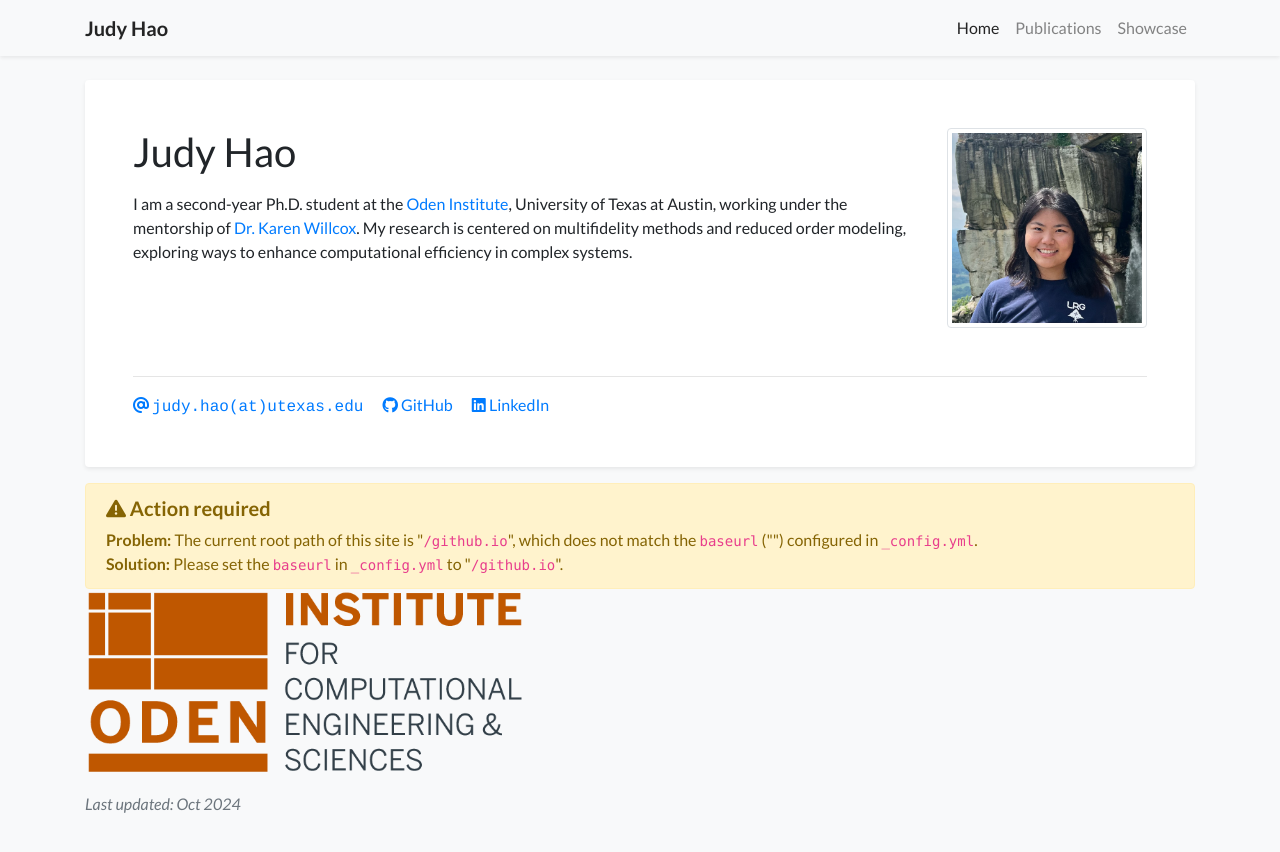
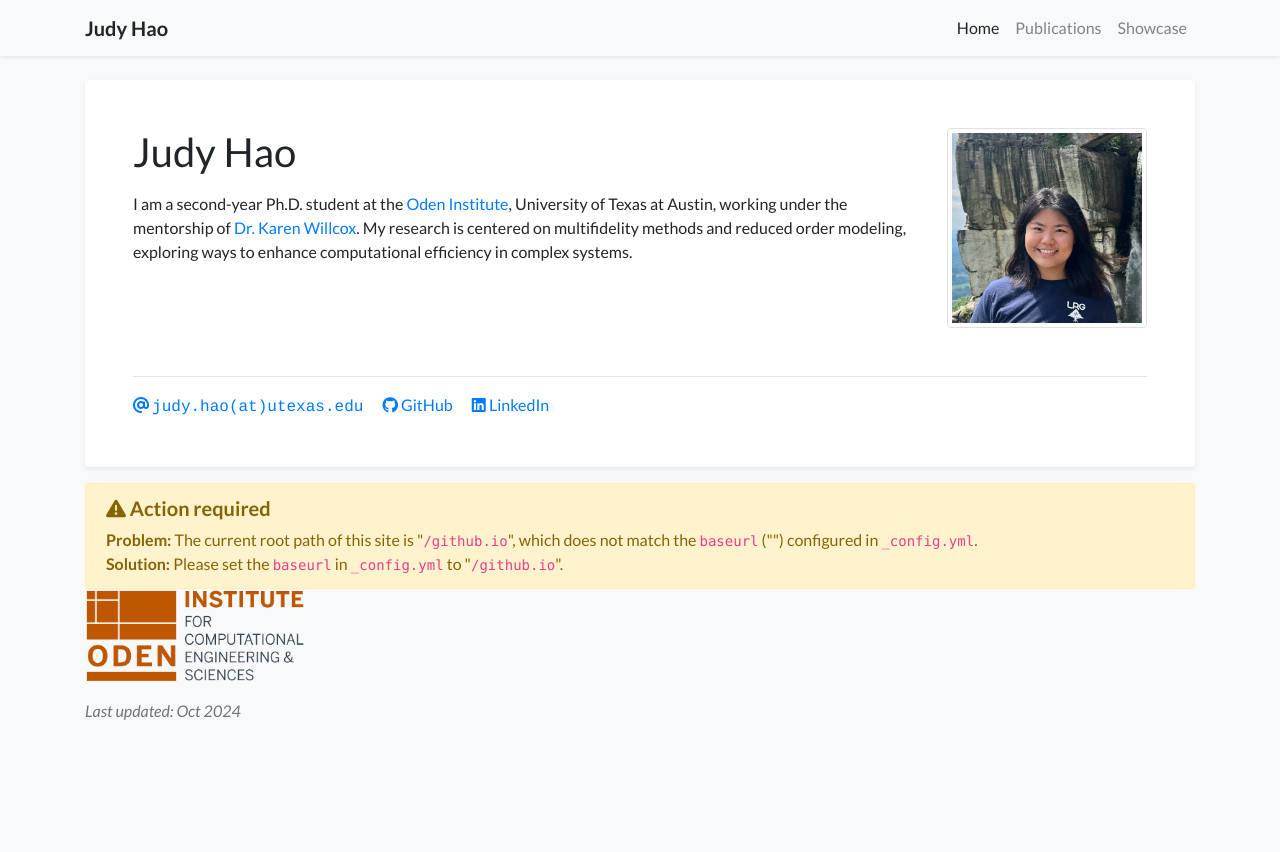
Before and after one commit to JudyHao93/github.io, a Jekyll site: the page built from index.html, in a window 1280 px wide. Shown: the top 852 px of the page. Built offline with Jekyll 4.4.1, drawn with Linux system fonts in a browser that asks for light colours; nearby versions of some CDN libraries; a style sheet for code colours, icons or effects is not loaded.

Commit message:
Update footer_img.html

```diff
--- a/_includes/footer_img.html
+++ b/_includes/footer_img.html
@@ -1,4 +1,4 @@
 <div id="ft_container">
-<div style="width:40%;vertical-align:middle; text-align:center">
+<div style="width:20%;vertical-align:middle; text-align:center">
 <img src="assets/images/badges/Oden_logo.png" alt="UT Logo" style="width:auto;max-width:100%" /></div>
 </div>
```
